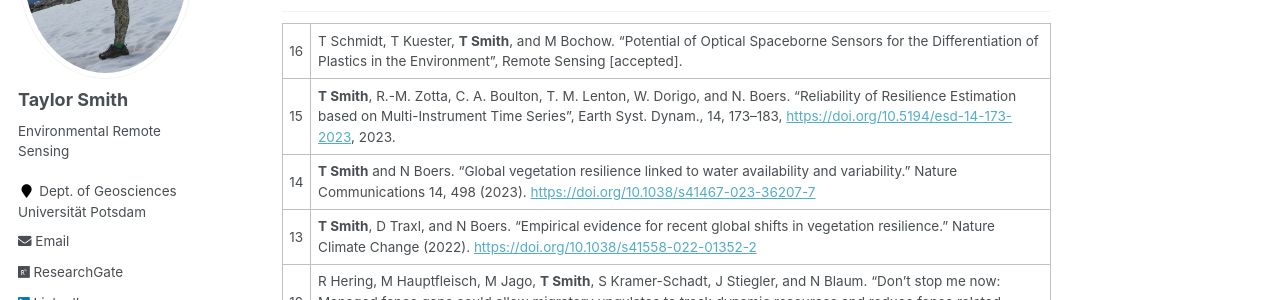
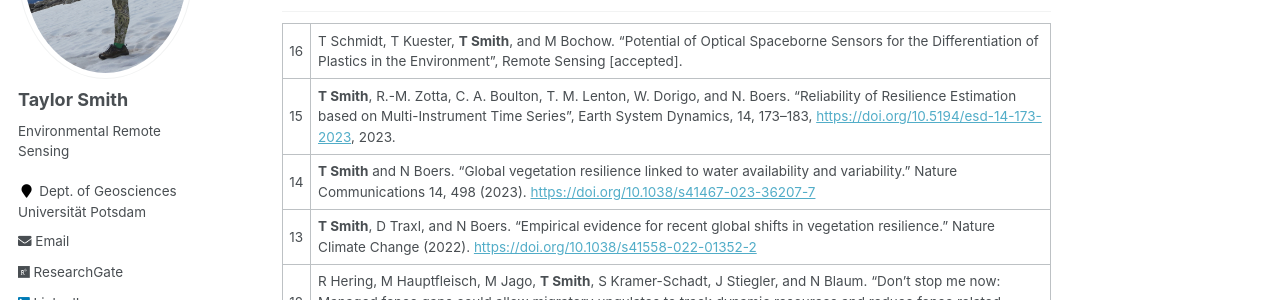
Before and after one commit to tasmi/tasmi.github.io, a Jekyll site: the page built from _pages/publications.md, in a window 1280 px wide and 900 px high, scrolled down 340 px. Shown: the part 172-472 px from the top of the window. Built offline with Jekyll 4.4.1, drawn with Linux system fonts in a browser that asks for light colours; some web fonts are replaced.

Commit message:
Update publications.md

```diff
--- a/_pages/publications.md
+++ b/_pages/publications.md
@@ -14,7 +14,7 @@ I maintain a set of freely available [Google Earth Engine codes](https://github.
 ## Peer Reviewed Journal Articles
 
 16 | T Schmidt, T Kuester, **T Smith**, and M Bochow. "Potential of Optical Spaceborne Sensors for the Differentiation of Plastics in the Environment", Remote Sensing [accepted].
-15 | **T Smith**, R.-M. Zotta, C. A. Boulton, T. M. Lenton, W. Dorigo, and N. Boers. "Reliability of Resilience Estimation based on Multi-Instrument Time Series", Earth Syst. Dynam., 14, 173–183, [https://doi.org/10.5194/esd-14-173-2023](https://doi.org/10.5194/esd-14-173-2023), 2023.
+15 | **T Smith**, R.-M. Zotta, C. A. Boulton, T. M. Lenton, W. Dorigo, and N. Boers. "Reliability of Resilience Estimation based on Multi-Instrument Time Series", Earth System Dynamics, 14, 173–183, [https://doi.org/10.5194/esd-14-173-2023](https://doi.org/10.5194/esd-14-173-2023), 2023.
 14 | **T Smith** and N Boers. "Global vegetation resilience linked to water availability and variability." Nature Communications 14, 498 (2023). [https://doi.org/10.1038/s41467-023-36207-7](https://doi.org/10.1038/s41467-023-36207-7)
 13 | **T Smith**, D Traxl, and N Boers. "Empirical evidence for recent global shifts in vegetation resilience." Nature Climate Change (2022). [https://doi.org/10.1038/s41558-022-01352-2](https://www.nature.com/articles/s41558-022-01352-2)
 12 | R Hering, M Hauptfleisch, M Jago, **T Smith**, S Kramer-Schadt, J Stiegler, and N Blaum. "Don't stop me now: Managed fence gaps could allow migratory ungulates to track dynamic resources and reduce fence related energy loss." Frontiers in Ecology and Evolution. (2022). [https://doi.org/10.3389/fevo.2022.907079](https://doi.org/10.3389/fevo.2022.907079)
```
